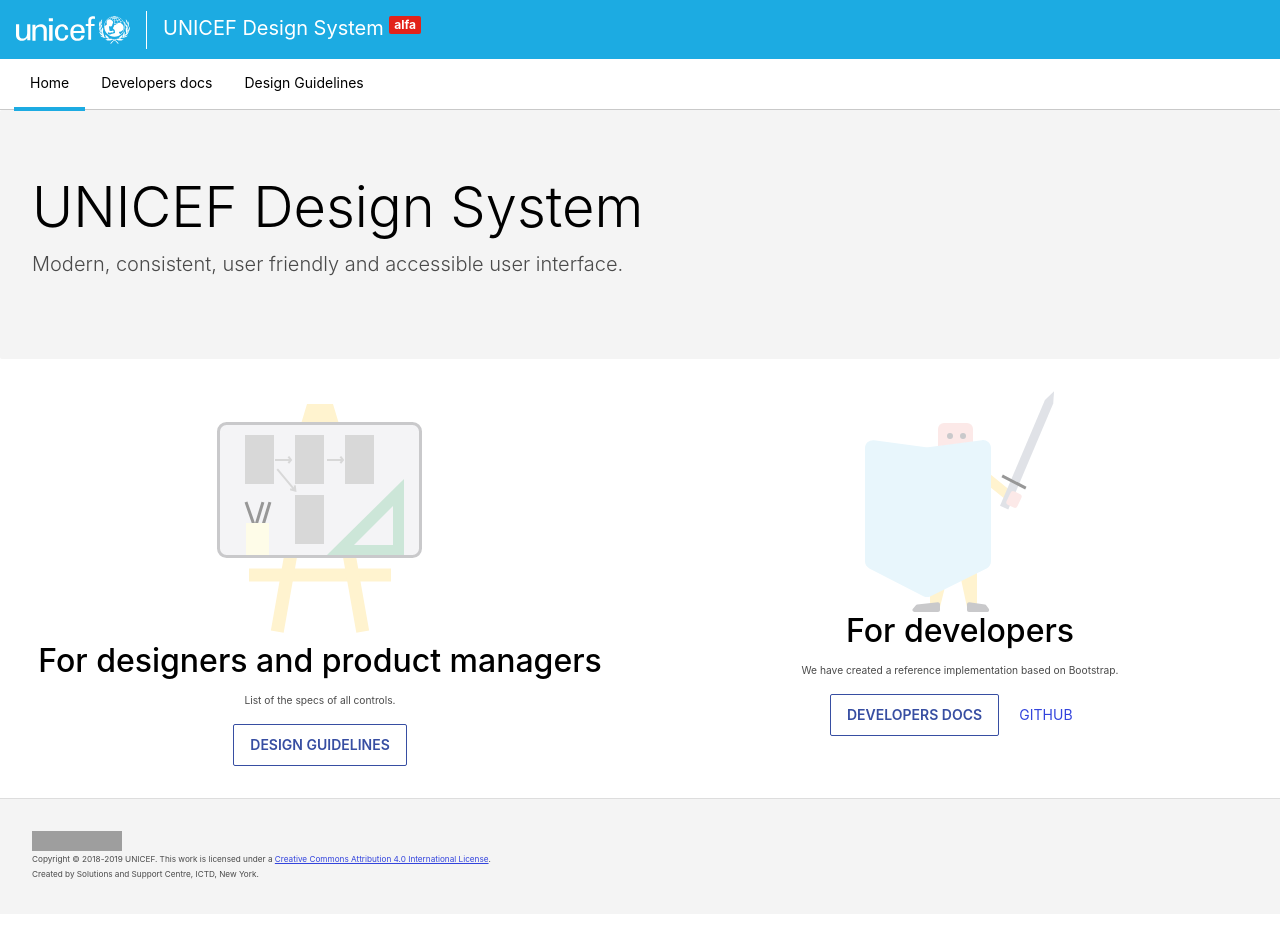
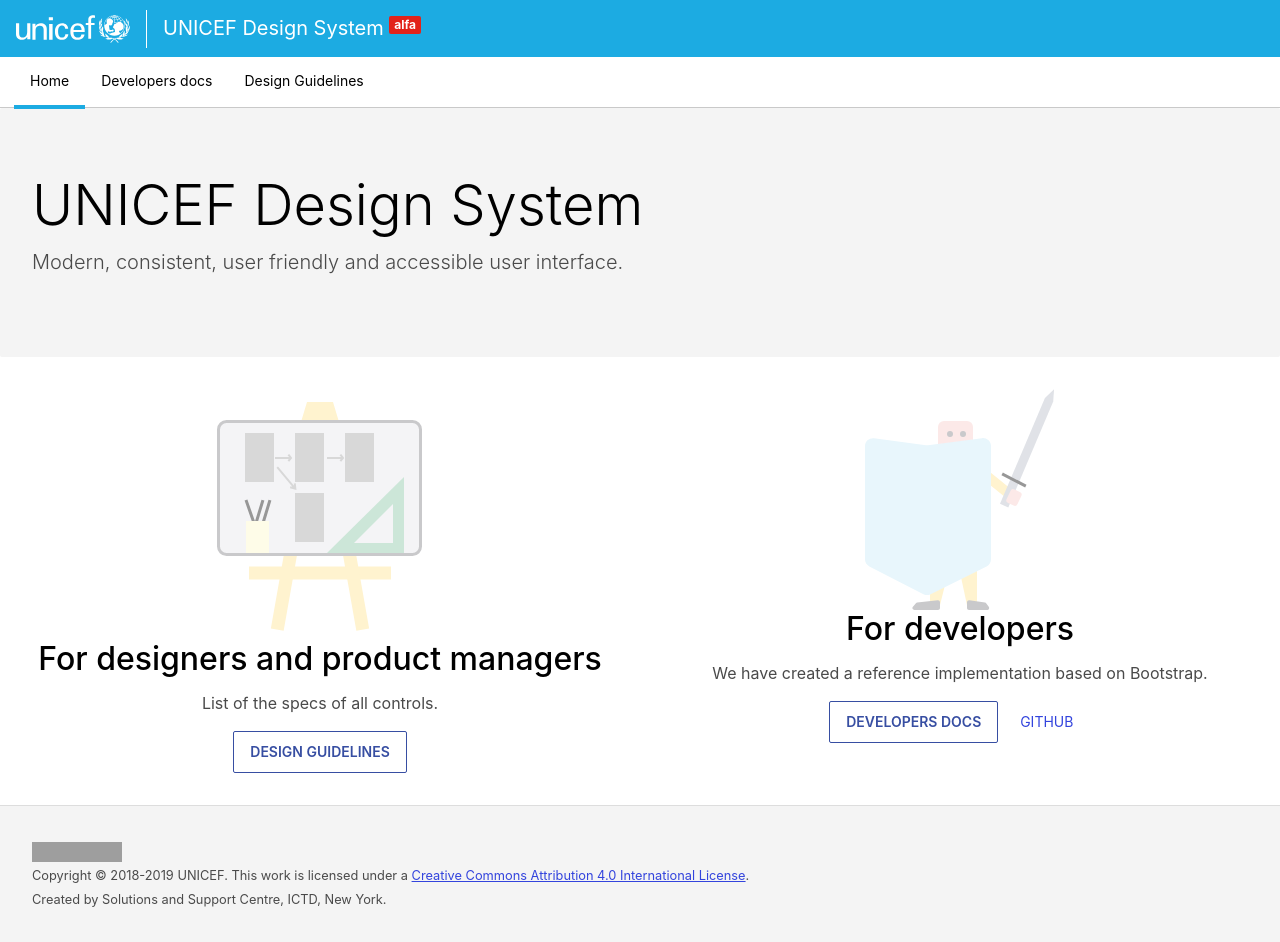
Before and after one commit to unicef/design-system, a Jekyll site: the page built from index.md, in a window 1280 px wide. Built offline with Jekyll 4.4.1, drawn with Linux system fonts in a browser that asks for light colours; nearby versions of some CDN libraries; before the commit the page ends 914 px from its top, so only the background shows below that; grey boxes are pictures that could not be loaded.

Commit message:
removed small that was not closed

```diff
--- a/_includes/header.html
+++ b/_includes/header.html
@@ -7,7 +7,7 @@
     <a class="navbar-brand navbar-line mr-0 mr-md-2" href="/" aria-label="Unicef">
       <img class="img-fluid d-none d-md-block d-lg-block" alt=""  src="assets/images/unicef-logo.svg">
     </a>
-    <a class="navbar-brand navbar-name mr-0 mr-md-5" href="/">UNICEF Design System <small><sup class="badge badge-danger">alfa</sup><small></a>
+    <a class="navbar-brand navbar-name mr-0 mr-md-5" href="/">UNICEF Design System <small><sup class="badge badge-danger">alfa</sup></small></a>
   </nav>
 </header>
 
```
